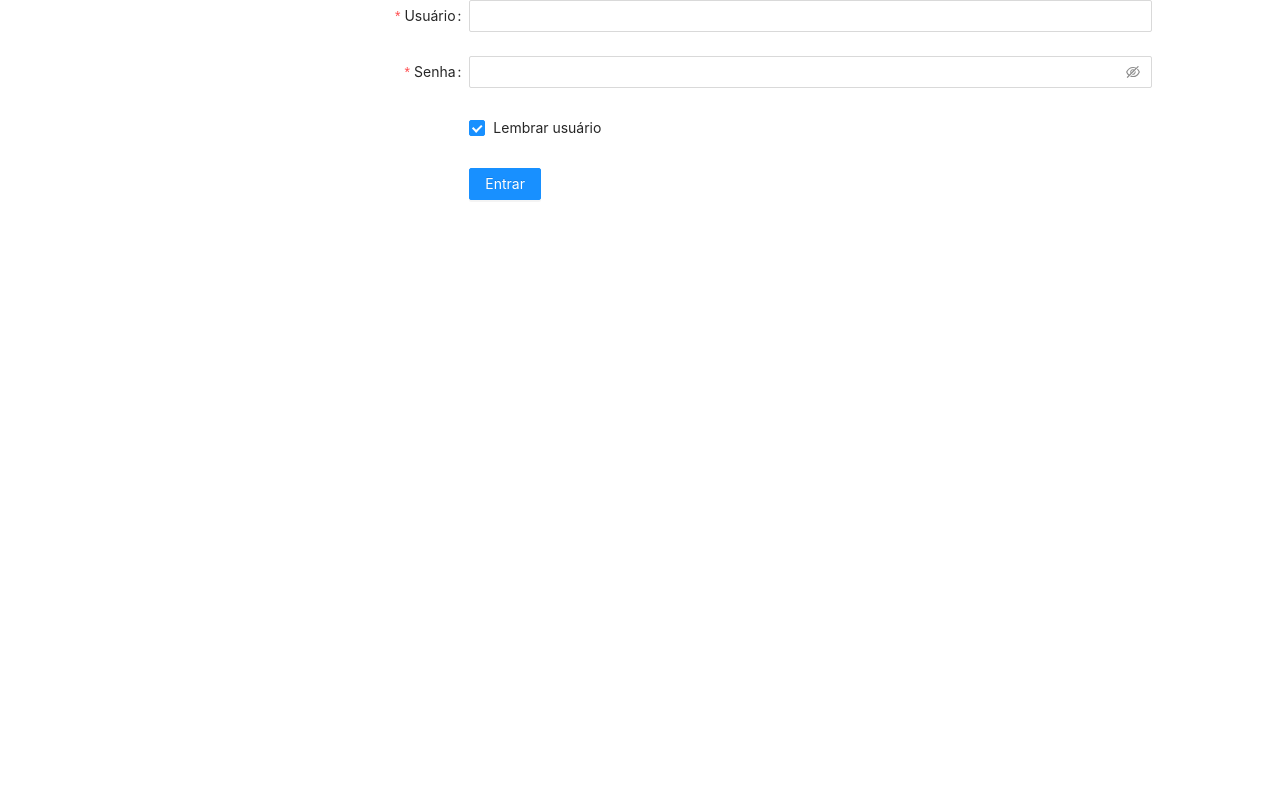
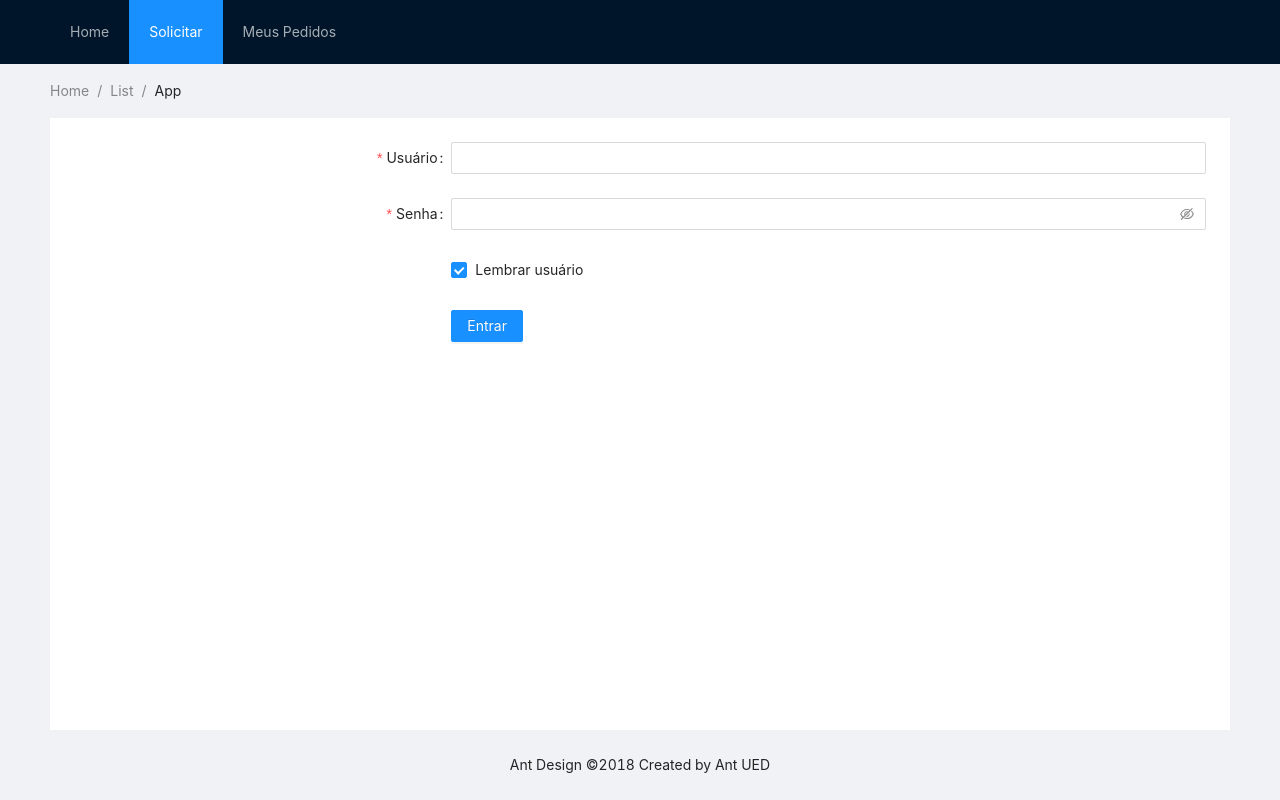
Before and after one commit to soslaio/prisitri-web, a React (Create React App) app: page /login in a window 1280 px wide. Built offline with nearby package versions, Linux system fonts and the light colour scheme.

Commit message:
feat: adição do layout

```diff
--- a/src/App.js
+++ b/src/App.js
@@ -1,5 +1,6 @@
 
-import React, { Fragment } from 'react';
+import React from 'react';
+import { Layout, Menu, Breadcrumb } from 'antd';
 import { Route, Switch, Redirect } from 'react-router-dom';
 import Home from './pages/home';
 import Resource from './pages/resource';
@@ -8,6 +9,8 @@ import Login from './pages/login';
 import { isAuthenticated } from './services/auth';
 
 import './App.scss';
+
+const { Header, Content, Footer } = Layout;
 
 // Grampeia o método render do Route para adicionar a verificação de estar logado ou não.
 const PrivateRoute = ({ component: Component, ...rest }) => (
@@ -22,15 +25,31 @@ const PrivateRoute = ({ component: Component, ...rest }) => (
 
 export default function () {
     return (
-        <div id="app">
-            <Fragment>
+        <Layout className="layout">
+            <Header>
+                <div className="logo" />
+                <Menu theme="dark" mode="horizontal" defaultSelectedKeys={['2']}>
+                    <Menu.Item key="1">Home</Menu.Item>
+                    <Menu.Item key="2">Solicitar</Menu.Item>
+                    <Menu.Item key="3">Meus Pedidos</Menu.Item>
+                </Menu>
+            </Header>
+            <Content className="content">
+                <Breadcrumb style={{ margin: '16px 0' }}>
+                    <Breadcrumb.Item>Home</Breadcrumb.Item>
+                    <Breadcrumb.Item>List</Breadcrumb.Item>
+                    <Breadcrumb.Item>App</Breadcrumb.Item>
+                </Breadcrumb>
+                <div className="site-layout-content">
                     <Switch>
                         <Route exact path="/login" component={Login} />
                         <PrivateRoute exact path="/" component={Home} />
                         <PrivateRoute exact path="/recursos/:resourceId" component={Resource} />
                         <PrivateRoute exact path="/tipos/:resourceTypeId" component={ResourceType} />
                     </Switch>
-            </Fragment>
                 </div>
+            </Content>
+            <Footer style={{ textAlign: 'center' }}>Ant Design ©2018 Created by Ant UED</Footer>
+        </Layout>
     );
 }
--- a/src/App.scss
+++ b/src/App.scss
@@ -1,4 +1,21 @@
-#app {
-    max-width: 1024px;
-    margin: 0 auto;
+.layout {
+    height: 100vh;
 }
+
+.content {
+    padding: 0 50px;
+}
+
+.site-layout-content {
+    background: #fff;
+    padding: 24px;
+    height: 100%;
+}
+
+#components-layout-demo-top .logo {
+    width: 120px;
+    height: 31px;
+    background: rgba(255, 255, 255, 0.2);
+    margin: 16px 24px 16px 0;
+    float: left;
+}
--- a/src/config.js
+++ b/src/config.js
@@ -1,4 +1,4 @@
 
 export const selectedCompanyId = '89f518bc-2943-476b-8b60-2edd1ee60ad4';
-export const loggedExtendedUserId = '0bcd16bc-5e39-4054-90c7-67f69d8d853c';
-export const loggedUserJwtToken = 'eyJ0eXAiOiJKV1QiLCJhbGciOiJIUzI1NiJ9.eyJ0b2tlbl90eXBlIjoiYWNjZXNzIiwiZXhwIjoxNTkyODMzMzk2LCJqdGkiOiJmZDE2YjI3ZDY0ZGQ0NDY1YjVhYzA5YTc0MTZmZDg2NiIsInVzZXJfaWQiOjJ9.c0eS1iT480HqRo7fxhvJHRdosOpFeoO5JKi8Zr5_K34';
+// export const loggedExtendedUserId = '0bcd16bc-5e39-4054-90c7-67f69d8d853c';
+// export const loggedUserJwtToken = 'eyJ0eXAiOiJKV1QiLCJhbGciOiJIUzI1NiJ9.eyJ0b2tlbl90eXBlIjoiYWNjZXNzIiwiZXhwIjoxNTkyODMzMzk2LCJqdGkiOiJmZDE2YjI3ZDY0ZGQ0NDY1YjVhYzA5YTc0MTZmZDg2NiIsInVzZXJfaWQiOjJ9.c0eS1iT480HqRo7fxhvJHRdosOpFeoO5JKi8Zr5_K34';
--- a/src/pages/resource/index.js
+++ b/src/pages/resource/index.js
@@ -8,7 +8,7 @@ import { Steps, Button, message } from 'antd';
 import { Form, Input, Popconfirm } from 'antd';
 
 import { getAvailableSchedules, getResourceDetails, postOrderWithSchedules } from '../../services/api';
-import { loggedExtendedUserId } from '../../config';
+import { getExtendedUserId } from '../../services/auth';
 import ptBrLocale from '../../locale.json';
 import './resource.scss';
 
@@ -75,7 +75,7 @@ export default function () {
         try {
             const data = {
                 resource: resource.id,
-                requester: loggedExtendedUserId,
+                requester: getExtendedUserId(),
                 notes: values.notes,
                 schedules: [scheduleData]
             };
--- a/src/services/api.js
+++ b/src/services/api.js
@@ -1,18 +1,17 @@
 
 import { getToken } from './auth';
-import { loggedExtendedUserId, selectedCompanyId } from '../config';
+import { selectedCompanyId } from '../config';
+import { getExtendedUserId } from '../services/auth';
 
 
-const loggedUserJwtToken = getToken();
 const apiServer = process.env.REACT_APP_API_SERVER;
-
 
 // generics
 export const getApi = async url => {
     const options = {
         method: 'GET',
         headers: new Headers({
-            'Authorization': `Bearer ${loggedUserJwtToken}`
+            'Authorization': `Bearer ${getToken()}`
         })
     };
     return fetch(url, options)
@@ -24,7 +23,7 @@ export const postApi = async (url, data) => {
         method: 'POST',
         headers: new Headers({
             'Content-Type': 'application/json',
-            'Authorization': `Bearer ${loggedUserJwtToken}`
+            'Authorization': `Bearer ${getToken()}`
         }),
         body: JSON.stringify(data)
     };
@@ -54,8 +53,13 @@ export const getAvailableSchedules = async (resourceId, scheduleTypeId) => {
 };
 
 // details
+export const getUserDetails = async username => {
+    const url = `${apiServer}/users/${username}/`;
+    return getApi(url);
+};
+
 export const getExtendedUserDetails = async () => {
-    const url = `${apiServer}/extendedusers/${loggedExtendedUserId}/`;
+    const url = `${apiServer}/extendedusers/${getExtendedUserId()}/`;
     return getApi(url);
 };
 
--- a/src/services/auth.js
+++ b/src/services/auth.js
@@ -1,31 +1,49 @@
 
-import { postLogin, getExtendedUserDetails } from './api';
+import { postLogin, getUserDetails } from './api';
 
 
-const ACCESS_TOKEN = "@auth-token";
+const ACCESS_TOKEN = '@auth-token';
+const EXTENDED_USER = '@extended-user-id';
+
+// storage queries
+export function getToken() {
+    return sessionStorage.getItem(ACCESS_TOKEN);
+}
 
 export function isAuthenticated() {
     return sessionStorage.getItem(ACCESS_TOKEN) !== null;
 }
 
-export function getToken() {
-    return sessionStorage.getItem(ACCESS_TOKEN);
+export function getExtendedUser(){
+    return JSON.parse(sessionStorage.getItem(EXTENDED_USER));
 }
 
+export function getExtendedUserId() {
+    const extendedUser = getExtendedUser();
+    return extendedUser.extended_user_id;
+}
+
+// storage changes
 export async function login(username, password) {
-    let fetchResult;
+    let loginResponse;
 
     try {
-        fetchResult = await postLogin(username, password);
+        loginResponse = await postLogin(username, password);
     }
     catch (e) {
         throw new Error('Não foi possível efetuar a autenticação');
     }
 
-    if (fetchResult.hasOwnProperty('access')) {
-        sessionStorage.setItem(ACCESS_TOKEN, fetchResult.access);
+    if (loginResponse.hasOwnProperty('access')) {
+        try {
+            sessionStorage.setItem(ACCESS_TOKEN, loginResponse.access);
 
-        const extendedUserDetails = getExtendedUserDetails()
+            const userDetailsResponse = await getUserDetails(username);
+            sessionStorage.setItem(EXTENDED_USER, JSON.stringify(userDetailsResponse));
+        }
+        catch (e) {
+            throw new Error('Não foi possível consultar os detalhes do usuário');
+        }
     }
     else {
         throw new Error('Verifique seu usuário e senha');
```
Lines whose indentation alone changed are shown as unchanged.
